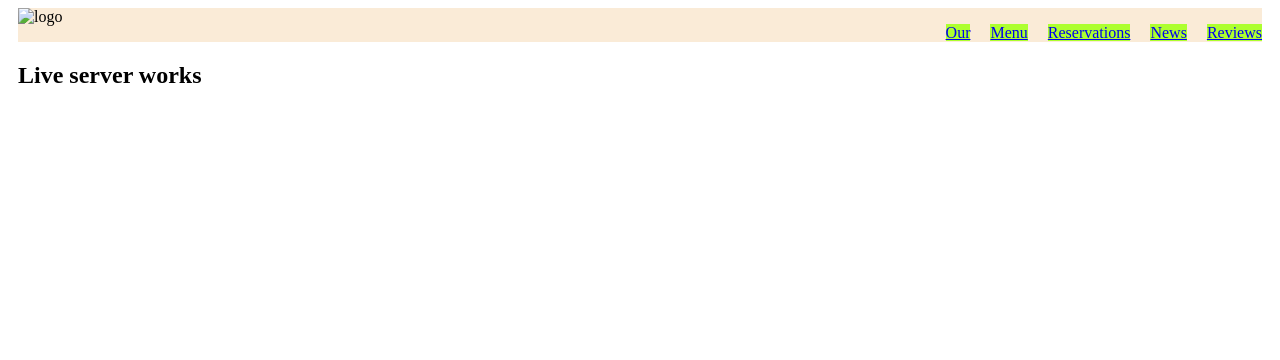
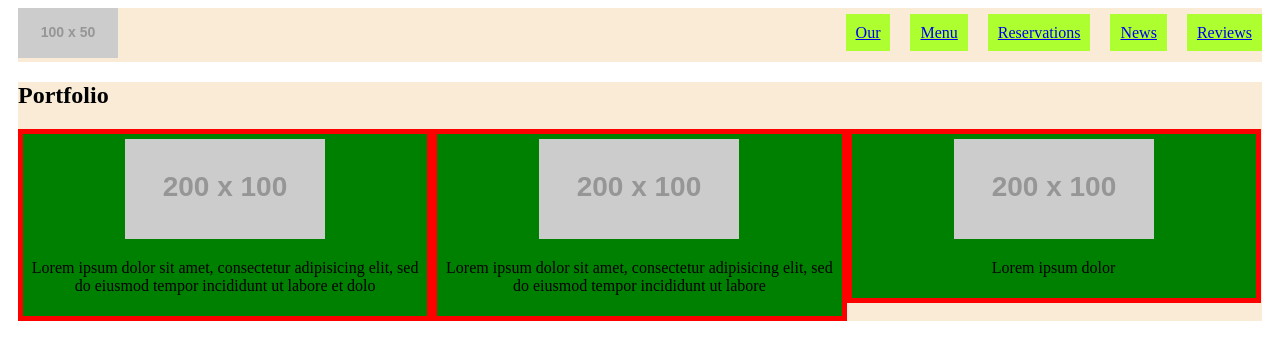
Before and after one commit to nikola-bodrozic/NodeJS-Linting-Live-Reload, a website: page public/index.html in a window 1280 px wide. Drawn offline with Linux system fonts and the light colour scheme; placeholder pictures from the web are drawn by us.

Commit message:
added portfolio section

```diff
--- a/public/index.html
+++ b/public/index.html
@@ -8,22 +8,59 @@
 </head>
 <body>
     <div class="container">
-            <header id="head"  class="wrapper clearfix">
+        <header id="head" class="wrapper">
             <div id="logo">
-                        <img src="images/logo.png" alt="logo">
+                <img alt="logo" src="https://dummyimage.com/100x50/16e357/fff.png&text=logo">
             </div>
             <nav id="main-menu">
                 <ul>
-                            <li><a href="#">Our</a></li>
-                            <li><a href="#">Menu</a></li>
-                            <li><a href="#">Reservations</a></li>
-                            <li><a href="#">News</a></li>
-                            <li><a href="#">Reviews</a></li>
+                    <li>
+                    	<a href="#">Our</a>
+                    </li>
+                    <li>
+                    	<a href="#">Menu</a>
+                    </li>
+                    <li>
+                    	<a href="#">Reservations</a>
+                    </li>
+                    <li>
+                    	<a href="#">News</a>
+                    </li>
+                    <li>
+                    	<a href="#">Reviews</a>
+                    </li>
                 </ul>
             </nav>
         </header>
-            <section>
-                <h1>Live server works</h1>
+
+        <section id="portfolio" class="wrapper">
+        	<h1>Portfolio</h1>
+            <ul id="boxwrapp">
+                <li>
+                    <div class="holder">
+                    	<div class="center">
+                        	<img alt="services" src="https://dummyimage.com/200x100/000/fff">
+                    	</div>
+                        <p>Lorem ipsum dolor sit amet, consectetur adipisicing elit, sed do eiusmod tempor incididunt ut labore et dolo</p>
+                    </div>
+                </li>
+                <li>
+                    <div class="holder">
+                    	<div class="center">
+                        	<img alt="contact" src="https://dummyimage.com/200x100/000/fff">
+                    	</div>
+                        <p>Lorem ipsum dolor sit amet, consectetur adipisicing elit, sed do eiusmod tempor incididunt ut labore </p>
+                    </div>
+                </li>
+                <li>
+                    <div class="holder">
+                    	<div class="center">
+                        	<img alt="development" src="https://dummyimage.com/200x100/000/fff">
+                    	</div>
+                        <p>Lorem ipsum dolor </p>
+                    </div>
+                </li>
+            </ul>
         </section>
     </div>
 </body>
--- a/public/less/style.less
+++ b/public/less/style.less
@@ -1,13 +1,36 @@
+@wrapp_color: antiquewhite;
+@menu_item: greenyellow;
+@menu_item_hover: aquamarine;
+@background_color_4: red;
+@background_color_5: green;
+
+/* Global */
 .container {
     margin: 0 10px;
 }
+
 .wrapper {
     width: 100%;
-    background-color: coral;
+    background-color: @wrapp_color;
+    margin-top: 5px;
+    &:after {
+        clear: both;
+        content: "";
+        display: block;
+    }
 }
+
+.clearfix {
+    clear: both;
+    content: "";
+    display: block;
+}
+
+/* header */
 #logo {
-    float: right;
+    float: left;
 }
+
 #main-menu {
     float: right;
     li {
@@ -15,17 +38,33 @@
         float: left;
         margin-left: 20px;
         a {
-            background-color: greenyellow;
+            background-color: @menu_item;
+            padding: 10px;
             &:hover {
-                background-color: aquamarine;
+                background-color: @menu_item_hover;
             }
         }
     }
 }
-.clearfix {
-    &:after {
-        clear: both;
-        content: "";
-        display: block;
+
+#boxwrapp {
+    list-style-type: none;
+    margin: 0;
+    padding: 0;
+    li {
+        background-color: @background_color_4;
+        float: left;
+        width: 33.3%;
     }
 }
+.holder {
+    p {
+        text-align: center;
+    }
+    margin: 5px;
+    padding: 5px;
+    background-color: @background_color_5;
+}
+.center {
+    text-align: center;
+}
```
Also changed, not shown: public/css/style.css. Lines whose indentation alone changed are shown as unchanged.
